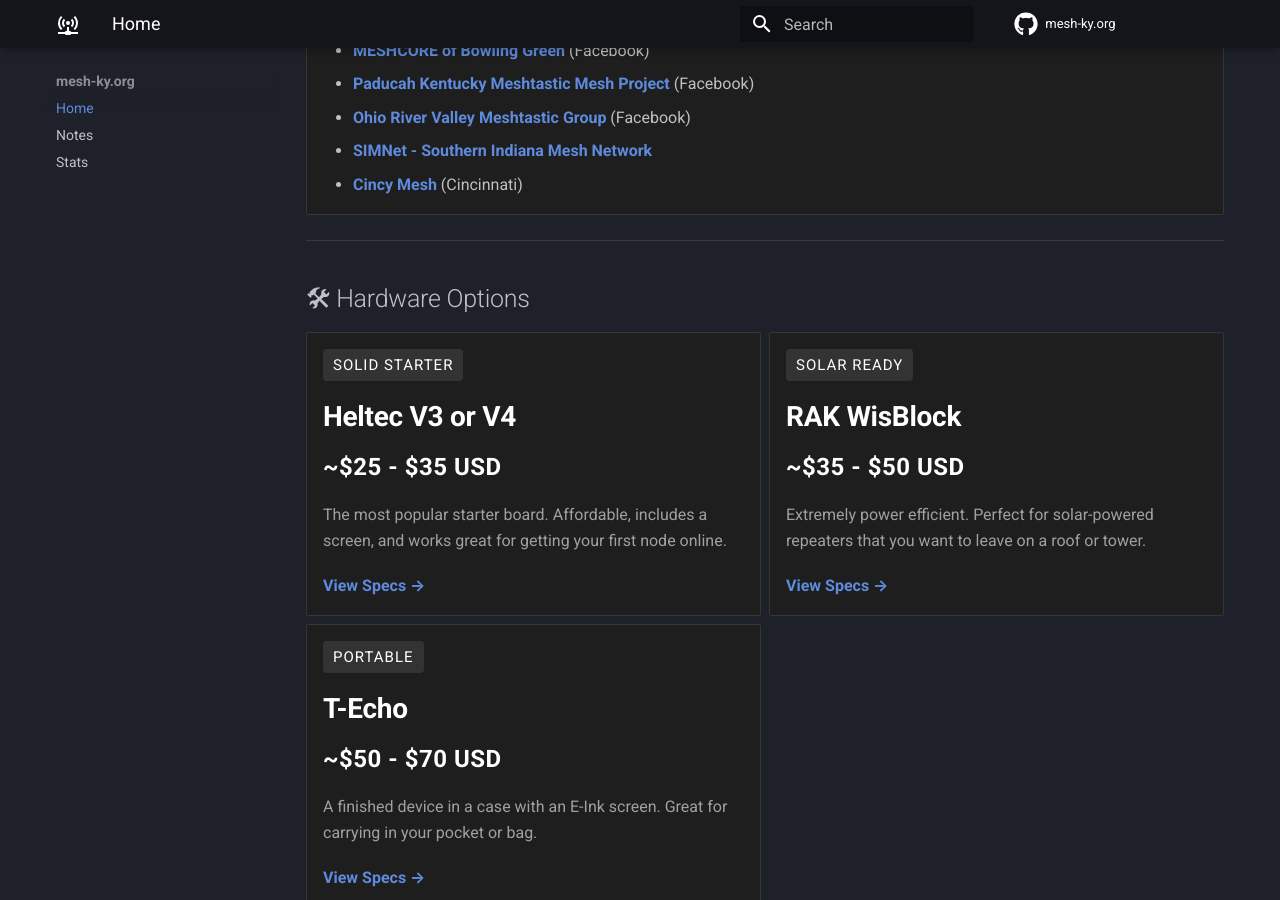
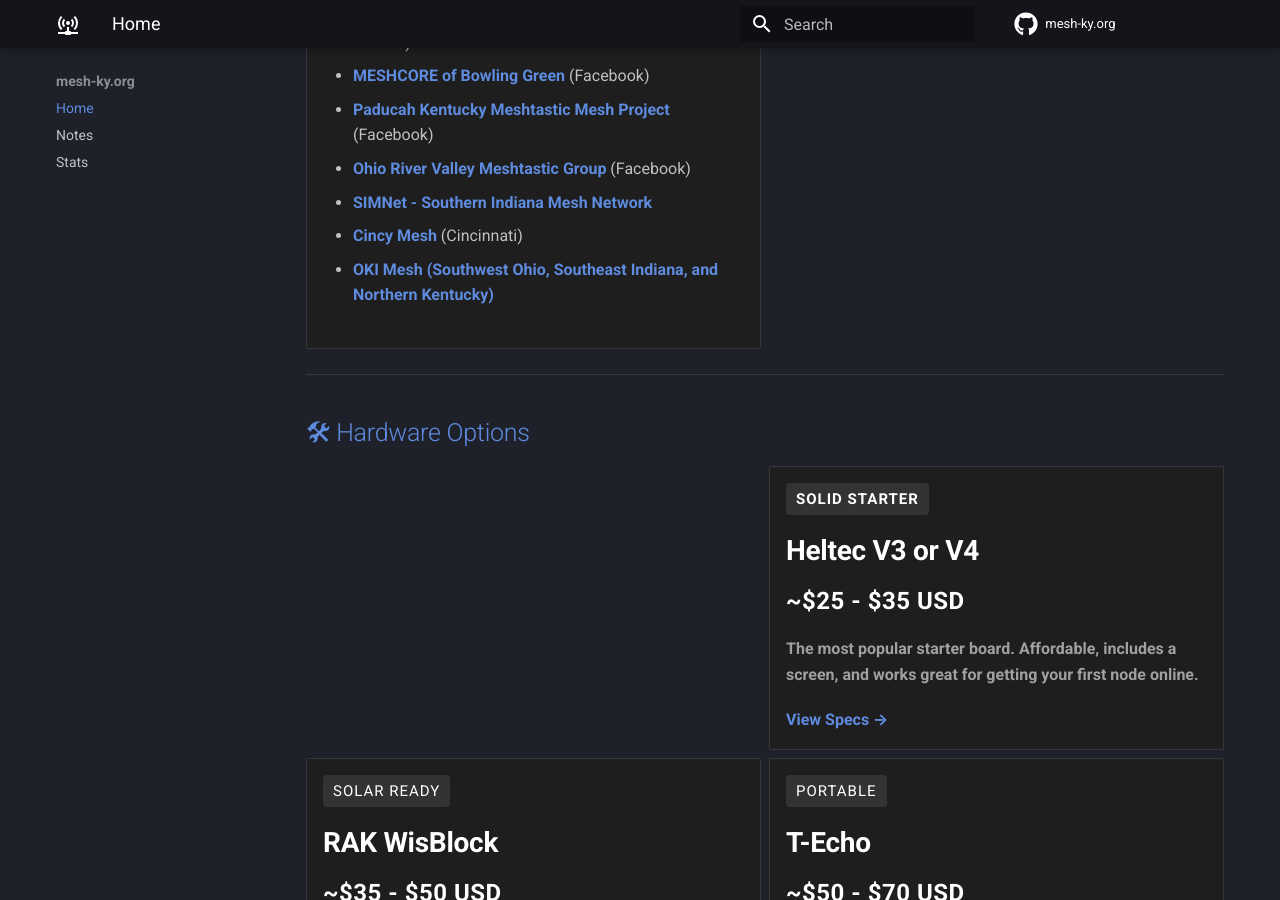
Before and after one commit to mesh-ky/mesh-ky.org, an MkDocs documentation site: the page built from docs/index.md, in a window 1280 px wide and 900 px high, scrolled down 914 px. Built offline with MkDocs 1.6.1 and Material for MkDocs 9.7.7, drawn with Linux system fonts in a browser that asks for light colours; comment, search, counter and statistics services are not loaded.

Commit message:
Update index.md
Adding OKI Mesh link.

```diff
--- a/docs/index.md
+++ b/docs/index.md
@@ -30,6 +30,7 @@ Connect with local groups across the region.
         <li><a href="https://www.facebook.com/groups/257831737385089" target="_blank">Ohio River Valley Meshtastic Group</a> (Facebook)</li>
         <li><a href="https://simnetwork.org/" target="_blank">SIMNet - Southern Indiana Mesh Network</a></li>
         <li><a href="https://www.cincymesh.org/" target="_blank">Cincy Mesh</a> (Cincinnati)</li>
+        <li><a href="https://okimesh.org/" target="_blank">OKI Mesh (Southwest Ohio, Southeast Indiana, and Northern Kentucky)</li>
     </ul>
   </div>
 </div>
```
